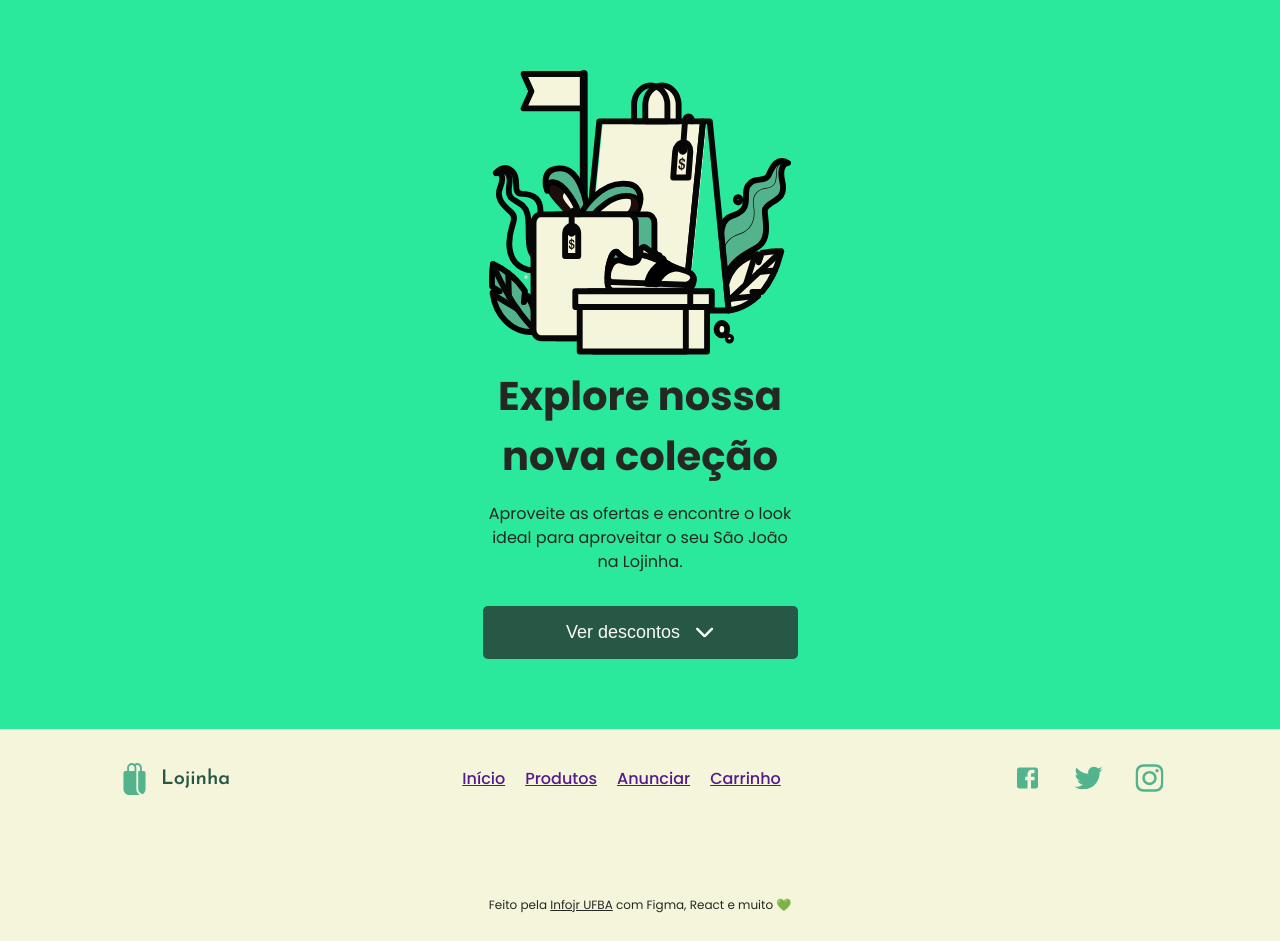
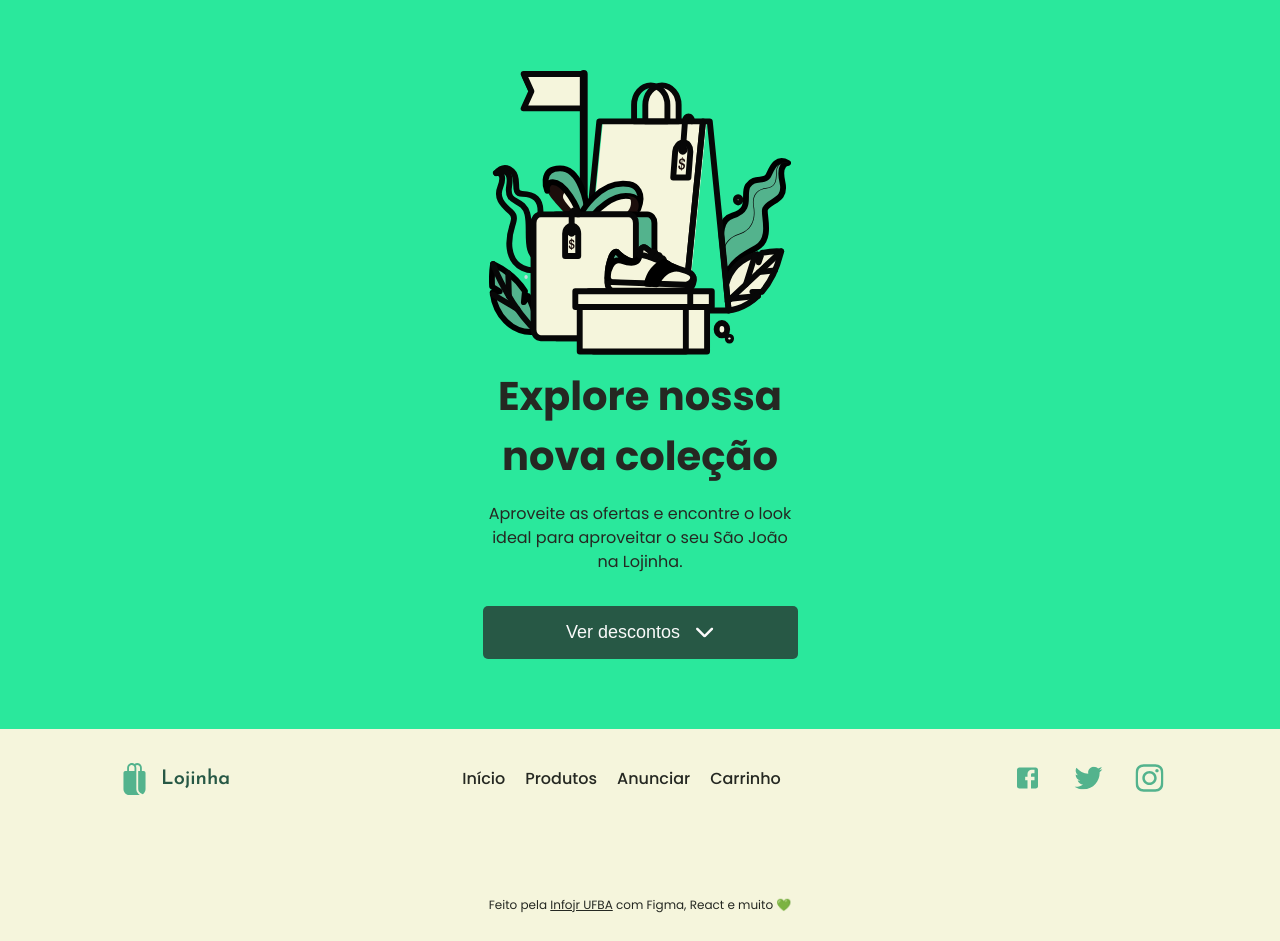
Before and after one commit to kaiocp/virtual-store, a React (Vite) app in the folder Front-End/: page / in a window 1280 px wide. Built offline with nearby package versions, Linux system fonts and the light colour scheme.

Commit message:
fix: footer text decoration and color

```diff
--- a/Front-End/src/components/Footer/footer.css
+++ b/Front-End/src/components/Footer/footer.css
@@ -175,6 +175,11 @@ a:hover {
     font-weight: 500;
 }
 
+.footer__links>ul>li>a {
+    text-decoration: none;
+    color: var(--footer-black-text-color);
+}
+
 .footer__lojinha {
     display: flex;
     column-gap: .5rem;
--- a/Front-End/src/components/Hero/hero.css
+++ b/Front-End/src/components/Hero/hero.css
@@ -205,3 +205,5 @@ table {
     cursor: pointer;
     transform: scale(1.1);
 }
+
+@media screen and(min-width: 1024px) {}
```
